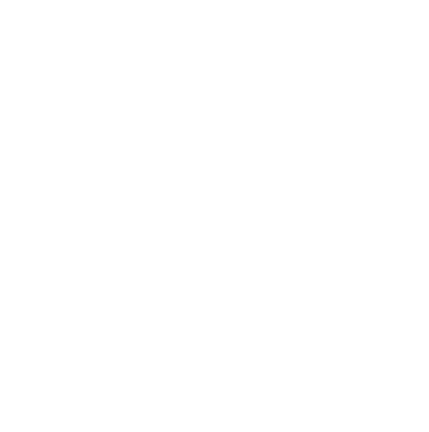
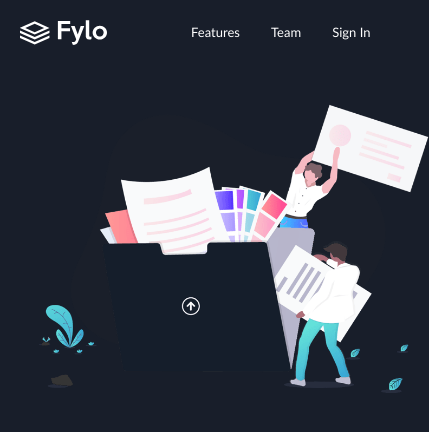
Before and after one commit to PauuloSBR/landingPage, a plain HTML site: page index.html in a window 390 px wide. Shown: the whole page, 429 px wide, since content can reach past the window. Drawn offline with Linux system fonts and the light colour scheme.

Commit message:
Develop header

```diff
--- /dev/null
+++ b/fylo-dark-theme-landing-page-master/images/style.css
@@ -0,0 +1,41 @@
+
+body{
+    background-color: rgba(24,30,42,255);
+    }
+
+
+
+@media(max-width: 400px){
+    .intro{
+    display: flex;
+    width: 100%;
+    padding-top: 10%;
+    padding-left: 10%;
+
+
+
+
+    }
+
+    .menu{
+        display:flex;
+        justify-content: space-between;
+        list-style: none;
+
+        align-items: center;
+        padding: 5%;
+
+
+        }
+    .menu-header{
+        color: white;
+        font-family: "Gill Sans MT";
+        font-size: small;
+    }
+    .logo{
+        max-width: 25%;
+        padding-right: 15%;
+    }
+
+
+}
--- a/index.html
+++ b/index.html
@@ -4,9 +4,25 @@
     <meta charset="UTF-8">
     <meta http-equiv="X-UA-Compatible" content="IE=edge">
     <meta name="viewport" content="width=device-width, initial-scale=1.0">
-    <title>Document</title>
+    <link rel="stylesheet" href="/fylo-dark-theme-landing-page-master/images/style.css">
+    <link rel="stylesheet" href="reset.css">
+    <title>Landing Page</title>
+
 </head>
 <body>
 
+    <headear>
+        <label class="menu">
+
+            <img class="logo" src="fylo-dark-theme-landing-page-master/images/logo.svg" alt="Logo SVG">
+            <li class="menu-header">Features</li>
+            <li class="menu-header">Team</li>
+            <li class="menu-header">Sign In</li>
+        </label>
+    </headear>
+
+    <main class="first">
+        <img class="intro" src="fylo-dark-theme-landing-page-master/images/illustration-intro.png">
+    </main>
 </body>
 </html>
--- /dev/null
+++ b/reset.css
@@ -0,0 +1,43 @@
+html, body, div, span, applet, object, iframe,
+h1, h2, h3, h4, h5, h6, p, blockquote, pre,
+a, abbr, acronym, address, big, cite, code,
+del, dfn, em, img, ins, kbd, q, s, samp,
+small, strike, strong, sub, sup, tt, var,
+b, u, i, center,
+dl, dt, dd, ol, ul, li,
+fieldset, form, label, legend,
+table, caption, tbody, tfoot, thead, tr, th, td,
+article, aside, canvas, details, embed,
+figure, figcaption, footer, header, hgroup,
+menu, nav, output, ruby, section, summary,
+time, mark, audio, video {
+	margin: 0;
+	padding: 0;
+	border: 0;
+	font-size: 100%;
+	font: inherit;
+	vertical-align: baseline;
+}
+/* HTML5 display-role reset for older browsers */
+article, aside, details, figcaption, figure,
+footer, header, hgroup, menu, nav, section {
+	display: block;
+}
+body {
+	line-height: 1;
+}
+ol, ul {
+	list-style: none;
+}
+blockquote, q {
+	quotes: none;
+}
+blockquote:before, blockquote:after,
+q:before, q:after {
+	content: '';
+	content: none;
+}
+table {
+	border-collapse: collapse;
+	border-spacing: 0;
+}
```
Also changed, not shown: 4 other files.
